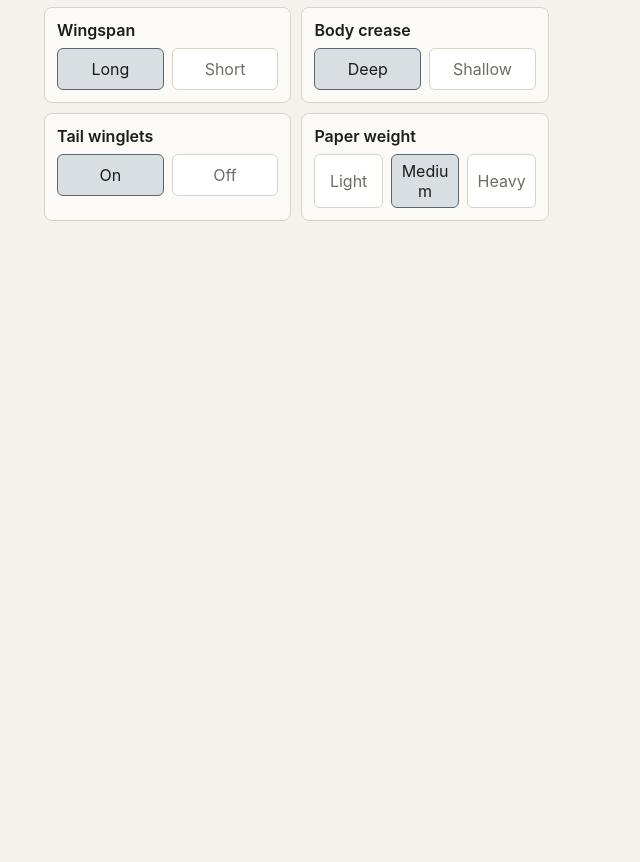
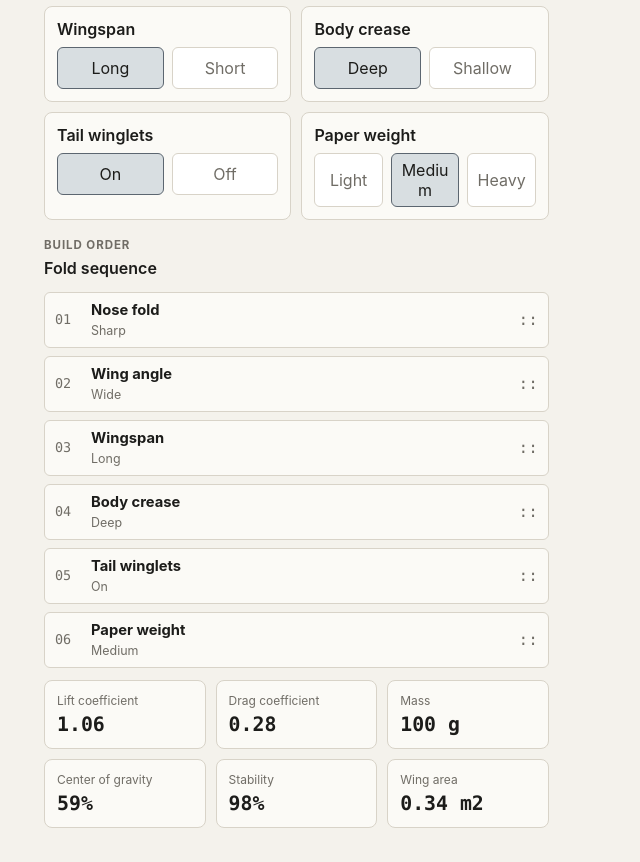
Before and after one commit to Mirvo19/paper-sim, a plain HTML site: page index.html in a window 1280 px wide. Shown: the part 635-1497 px from the top of the page, without its empty margins (0-640 px from the left). Before the commit the page ends 890 px from the top, so only its background shows below. Drawn offline with Linux system fonts and the light colour scheme.

Commit message:
add draggable fold sequence list

```diff
--- a/index.html
+++ b/index.html
@@ -32,6 +32,18 @@
       </div>
 
       <div class="fold-grid" id="foldControls"></div>
+
+      <div class="sequence-block">
+        <div class="section-heading compact">
+          <div>
+            <p class="eyebrow">Build order</p>
+            <h3>Fold sequence</h3>
+          </div>
+        </div>
+        <ol class="sequence-list" id="sequenceList" aria-label="Reorder fold sequence"></ol>
+      </div>
+
+      <div class="stats-grid" id="statsGrid"></div>
     </section>
 
     <section class="tunnel-panel" aria-labelledby="tunnelTitle">
--- a/script.js
+++ b/script.js
@@ -58,6 +58,7 @@ const state = {
 };
 const elements = {};
 let previewContext;
+let draggedFold = null;
 
 document.addEventListener("DOMContentLoaded", () => {
   cacheElements();
@@ -70,6 +71,7 @@ document.addEventListener("DOMContentLoaded", () => {
 function cacheElements() {
   elements.previewCanvas = document.getElementById("previewCanvas");
   elements.foldControls = document.getElementById("foldControls");
+  elements.sequenceList = document.getElementById("sequenceList");
   elements.statsGrid = document.getElementById("statsGrid");
   elements.undoFold = document.getElementById("undoFold");
   elements.resetDesign = document.getElementById("resetDesign");
@@ -106,6 +108,41 @@ function bindControls() {
       return;
     }
     applyChoice(button.dataset.fold, button.dataset.option);
+  });
+  elements.sequenceList.addEventListener("dragstart", event => {
+    const item = event.target.closest(".sequence-item");
+    if (!item) {
+      return;
+    }
+    recordSnapshot();
+    draggedFold = item.dataset.fold;
+    item.classList.add("dragging");
+    event.dataTransfer.effectAllowed = "move";
+    event.dataTransfer.setData("text/plain", draggedFold);
+  });
+  elements.sequenceList.addEventListener("dragend", event => {
+    const item = event.target.closest(".sequence-item");
+    if (item) {
+      item.classList.remove("dragging");
+    }
+    draggedFold = null;
+  });
+  elements.sequenceList.addEventListener("dragover", event => {
+    event.preventDefault();
+    const item = event.target.closest(".sequence-item");
+    if (!item || item.dataset.fold === draggedFold) {
+      return;
+    }
+    const nextOrder = [...state.order];
+    const from = nextOrder.indexOf(draggedFold);
+    const to = nextOrder.indexOf(item.dataset.fold);
+    if (from < 0 || to < 0) {
+      return;
+    }
+    nextOrder.splice(from, 1);
+    nextOrder.splice(to, 0, draggedFold);
+    state.order = nextOrder;
+    renderAll();
   });
   elements.undoFold.addEventListener("click", undoChange);
   elements.resetDesign.addEventListener("click", resetDesign);
@@ -149,6 +186,7 @@ function resetDesign() {
 
 function renderAll() {
   renderControls();
+  renderSequence();
   renderStats();
   renderPreview();
 }
@@ -156,6 +194,33 @@ function renderAll() {
 function renderControls() {
   document.querySelectorAll(".choice-button").forEach(button => {
     button.classList.toggle("active", state.choices[button.dataset.fold] === button.dataset.option);
+  });
+}
+
+function renderSequence() {
+  elements.sequenceList.innerHTML = "";
+  state.order.forEach((id, index) => {
+    const definition = definitionById(id);
+    const option = optionById(id, state.choices[id]);
+    const item = document.createElement("li");
+    item.className = "sequence-item";
+    item.draggable = true;
+    item.dataset.fold = id;
+    const number = document.createElement("span");
+    number.className = "sequence-index";
+    number.textContent = String(index + 1).padStart(2, "0");
+    const label = document.createElement("span");
+    label.className = "sequence-label";
+    const strong = document.createElement("strong");
+    strong.textContent = definition.label;
+    const small = document.createElement("span");
+    small.textContent = option.label;
+    label.append(strong, small);
+    const handle = document.createElement("span");
+    handle.className = "handle";
+    handle.textContent = "::";
+    item.append(number, label, handle);
+    elements.sequenceList.appendChild(item);
   });
 }
 
--- a/style.css
+++ b/style.css
@@ -133,6 +133,11 @@ h3 {
   margin: 0 0 14px;
 }
 
+.section-heading.compact {
+  align-items: center;
+  margin-top: 18px;
+}
+
 .preview-shell,
 .flight-shell {
   border: 1px solid var(--line);
@@ -191,6 +196,59 @@ canvas {
   background: var(--accent-soft);
 }
 
+.sequence-block {
+  margin-top: 12px;
+}
+
+.sequence-list {
+  display: grid;
+  gap: 8px;
+  padding: 0;
+  margin: 0;
+  list-style: none;
+}
+
+.sequence-item {
+  display: grid;
+  grid-template-columns: 28px 1fr auto;
+  align-items: center;
+  gap: 8px;
+  border: 1px solid var(--line);
+  border-radius: 6px;
+  background: var(--panel);
+  padding: 8px 10px;
+  cursor: grab;
+}
+
+.sequence-item.dragging {
+  opacity: 0.45;
+}
+
+.sequence-index {
+  color: var(--muted);
+  font-family: var(--mono);
+  font-size: 0.84rem;
+}
+
+.sequence-label {
+  min-width: 0;
+}
+
+.sequence-label strong {
+  display: block;
+  font-size: 0.92rem;
+}
+
+.sequence-label span {
+  color: var(--muted);
+  font-size: 0.78rem;
+}
+
+.handle {
+  color: var(--muted);
+  font-family: var(--mono);
+}
+
 .stats-grid {
   display: grid;
   grid-template-columns: repeat(3, minmax(0, 1fr));
```
